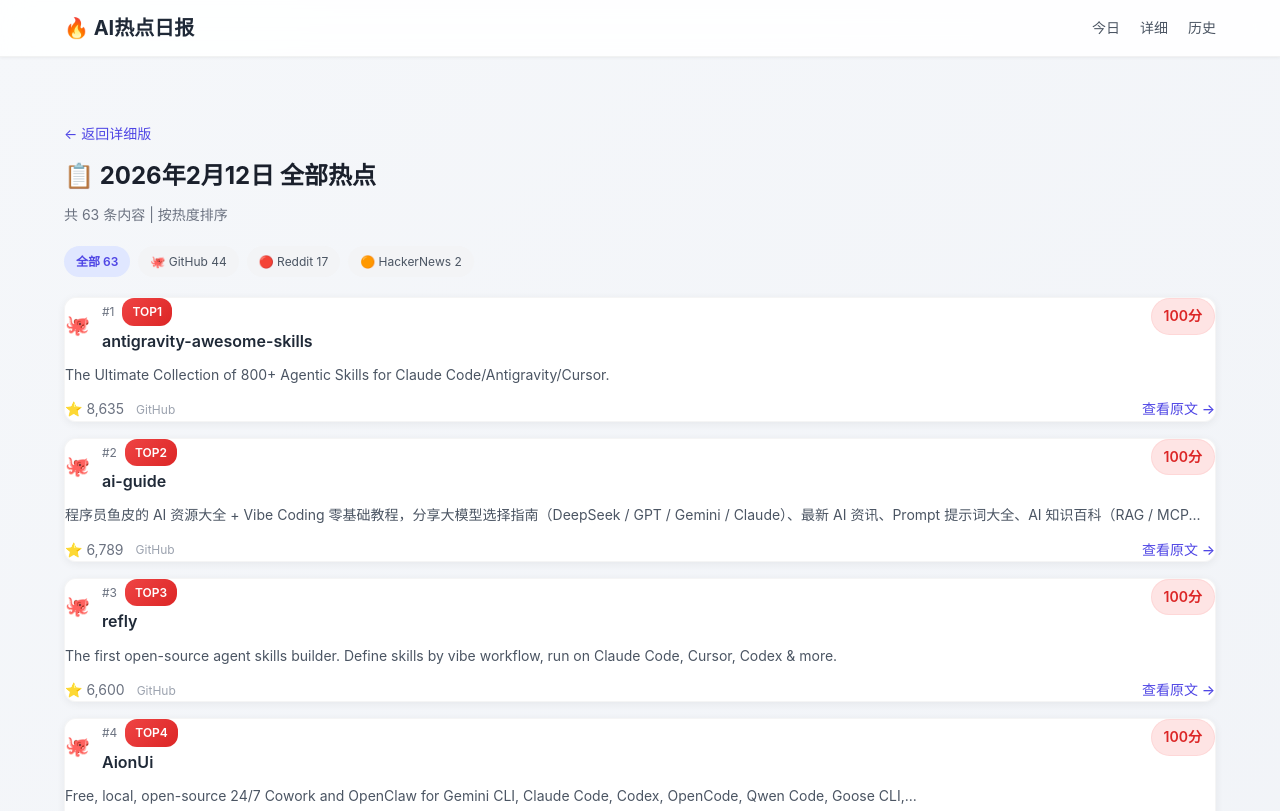
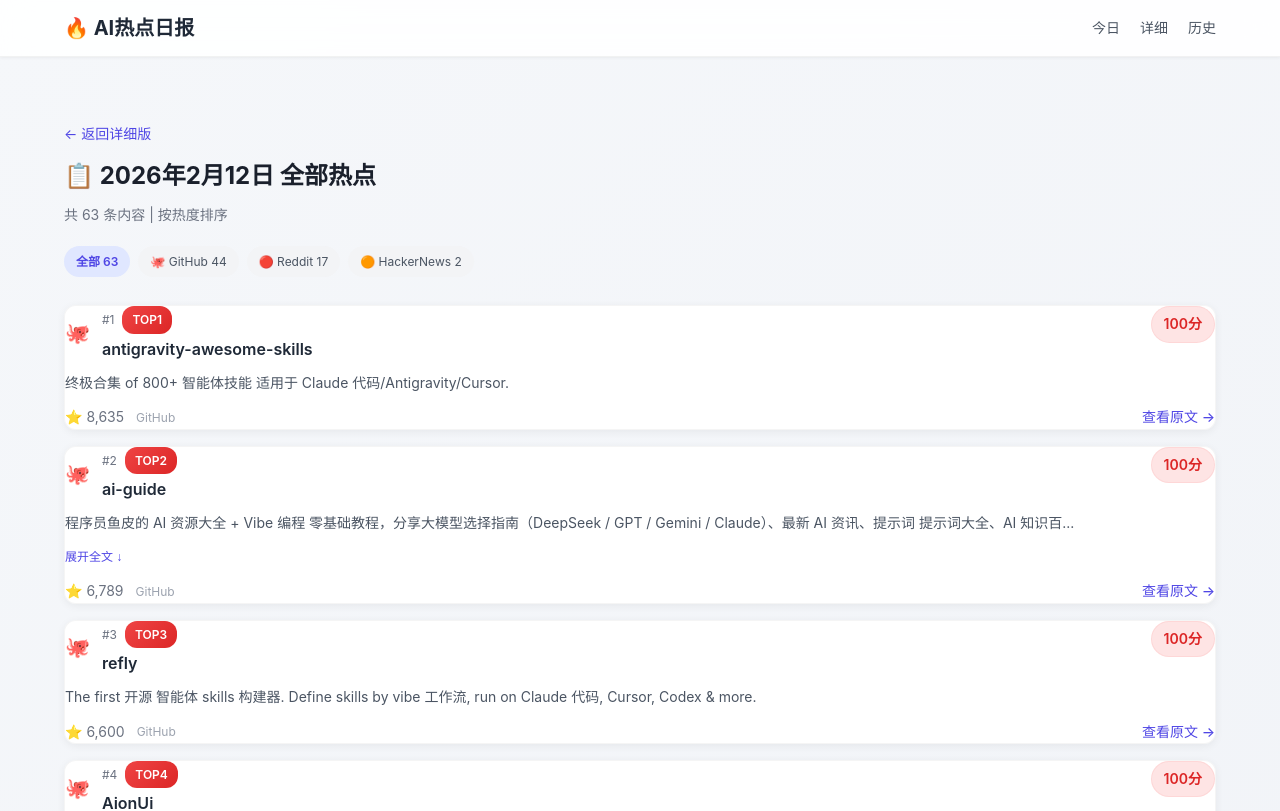
Before and after one commit to wample0105/ai-hotspot-daily, a Next.js app: page /all in a window 1280 px wide. Shown: the top 811 px of the page. Built offline with nearby package versions, Linux system fonts and the light colour scheme.

Commit message:
fix: 查看全部页面添加翻译+展开收起+骨架屏

```diff
--- a/app/all/page.tsx
+++ b/app/all/page.tsx
@@ -1,6 +1,8 @@
-import fs from 'fs'
-import path from 'path'
+'use client'
+
+import { useState } from 'react'
 import Link from 'next/link'
+import { translateText, smartSummary } from '@/lib/translate'
 
 interface HotspotItem {
   rank: number
@@ -23,21 +25,23 @@ interface HotspotReport {
   items: HotspotItem[]
 }
 
-function getLatestReport(): HotspotReport | null {
-  try {
-    const dataDir = path.join(process.cwd(), 'public', 'data', 'archive')
-    const dates = fs.readdirSync(dataDir).sort().reverse()
-
-    if (dates.length === 0) return null
-
-    const latestDate = dates[0]
-    const filePath = path.join(dataDir, latestDate, 'full.json')
-
-    const content = fs.readFileSync(filePath, 'utf8')
-    return JSON.parse(content)
-  } catch (error) {
-    return null
-  }
+// 骨架屏
+function SkeletonAllCard() {
+  return (
+    <div className="card-soft p-5">
+      <div style={{ display: 'flex', justifyContent: 'space-between', marginBottom: '12px' }}>
+        <div style={{ display: 'flex', gap: '12px', flex: 1 }}>
+          <div className="skeleton" style={{ width: '32px', height: '32px', borderRadius: '50%' }} />
+          <div style={{ flex: 1 }}>
+            <div className="skeleton" style={{ width: '60px', height: '16px', marginBottom: '8px' }} />
+            <div className="skeleton" style={{ width: '80%', height: '20px' }} />
+          </div>
+        </div>
+        <div className="skeleton" style={{ width: '60px', height: '28px', borderRadius: '20px' }} />
+      </div>
+      <div className="skeleton" style={{ width: '100%', height: '50px' }} />
+    </div>
+  )
 }
 
 function getEmoji(source: string): string {
@@ -62,11 +66,104 @@ function getSourceName(source: string): string {
   return names[source] || source
 }
 
+// 单个卡片（带翻译+展开收起）
+function AllItemCard({ item, index }: { item: HotspotItem; index: number }) {
+  const [isExpanded, setIsExpanded] = useState(false)
+
+  const displayText = item.summary || item.description || ''
+  const translatedText = translateText(displayText)
+  const isLongText = translatedText.length > 100
+  const showText = isExpanded ? translatedText : smartSummary(displayText, 100)
+
+  return (
+    <div className="card-soft p-5">
+      <div style={{ display: 'flex', alignItems: 'flex-start', justifyContent: 'space-between', marginBottom: '12px', gap: '12px' }}>
+        <div style={{ display: 'flex', alignItems: 'center', gap: '12px', flex: 1, minWidth: 0 }}>
+          <span style={{ fontSize: '1.25rem', flexShrink: 0 }}>{getEmoji(item.source)}</span>
+          <div style={{ minWidth: 0, flex: 1 }}>
+            <div style={{ display: 'flex', alignItems: 'center', gap: '8px', marginBottom: '4px', flexWrap: 'wrap' }}>
+              <span style={{ color: '#6b7280', fontSize: '0.75rem' }}>#{index + 1}</span>
+              {index < 10 && <span className="badge-hot">TOP{index + 1}</span>}
+              {index >= 10 && index < 20 && <span style={{ background: '#fef3c7', color: '#92400e', padding: '2px 8px', borderRadius: '12px', fontSize: '0.625rem', fontWeight: 600 }}>精华</span>}
+            </div>
+            <h2 style={{ fontSize: '1rem', fontWeight: 600, color: '#1f2937', margin: 0, lineHeight: 1.4, wordBreak: 'break-word' }}>
+              {item.title}
+            </h2>
+          </div>
+        </div>
+        <span className="badge-score">{item.relevanceScore}分</span>
+      </div>
+
+      <div style={{ marginBottom: '12px' }}>
+        <p style={{ color: '#4b5563', lineHeight: 1.6, fontSize: '0.875rem', margin: 0 }}>
+          {showText}
+        </p>
+
+        {isLongText && (
+          <button
+            onClick={() => setIsExpanded(!isExpanded)}
+            style={{
+              background: 'none',
+              border: 'none',
+              color: '#4f46e5',
+              fontSize: '0.75rem',
+              fontWeight: 500,
+              cursor: 'pointer',
+              padding: '4px 0',
+              marginTop: '8px'
+            }}
+          >
+            {isExpanded ? '收起 ↑' : '展开全文 ↓'}
+          </button>
+        )}
+      </div>
+
+      <div style={{ display: 'flex', alignItems: 'center', justifyContent: 'space-between', flexWrap: 'wrap', gap: '12px' }}>
+        <div style={{ display: 'flex', alignItems: 'center', gap: '12px', color: '#6b7280', fontSize: '0.875rem' }}>
+          {item.stars && <span>⭐ {item.stars.toLocaleString()}</span>}
+          <span style={{ color: '#9ca3af', fontSize: '0.75rem' }}>{getSourceName(item.source)}</span>
+        </div>
+
+        <a
+          href={item.url}
+          target="_blank"
+          rel="noopener noreferrer"
+          style={{ color: '#4f46e5', fontWeight: 500, fontSize: '0.875rem', textDecoration: 'none' }}
+        >
+          查看原文 →
+        </a>
+      </div>
+    </div>
+  )
+}
+
 export default function AllPage() {
-  const report = getLatestReport()
+  const [loading] = useState(false)
+  const [report, setReport] = useState<HotspotReport | null>(null)
 
-  if (!report) {
-    return <div>暂无数据</div>
+  // 从客户端获取数据
+  useState(() => {
+    fetch('/data/archive/2026-02-13/full.json')
+      .then(res => res.json())
+      .then(data => setReport(data))
+  })
+
+  if (loading || !report) {
+    return (
+      <div>
+        <div className="mb-6">
+          <Link href="/today" style={{ color: '#4f46e5', textDecoration: 'none', display: 'inline-block', marginBottom: '12px', fontSize: '0.875rem' }}>← 返回详细版</Link>
+          <div className="skeleton" style={{ width: '200px', height: '32px', marginBottom: '8px' }} />
+          <div className="skeleton" style={{ width: '150px', height: '16px' }} />
+        </div>
+
+        <div style={{ display: 'flex', flexDirection: 'column', gap: '16px' }}>
+          {[1, 2, 3, 4, 5].map(i => (
+            <SkeletonAllCard key={i} />
+          ))}
+        </div>
+      </div>
+    )
   }
 
   const allItems = report.items
@@ -92,12 +189,12 @@ export default function AllPage() {
       </div>
 
       {/* 来源筛选标签 */}
-      <div style={{ display: 'flex', gap: '8px', marginBottom: '20px', flexWrap: 'wrap' }}>
-        <span style={{ background: '#e0e7ff', color: '#4f46e5', padding: '6px 12px', borderRadius: '20px', fontSize: '0.75rem', fontWeight: 600 }}>
+      <div style={{ display: 'flex', gap: '8px', marginBottom: '20px', flexWrap: 'wrap', overflowX: 'auto', paddingBottom: '8px' }}>
+        <span style={{ background: '#e0e7ff', color: '#4f46e5', padding: '6px 12px', borderRadius: '20px', fontSize: '0.75rem', fontWeight: 600, whiteSpace: 'nowrap' }}>
           全部 {report.total}
         </span>
         {Object.entries(sourceStats).map(([source, count]) => (
-          <span key={source} style={{ background: '#f3f4f6', color: '#4b5563', padding: '6px 12px', borderRadius: '20px', fontSize: '0.75rem' }}>
+          <span key={source} style={{ background: '#f3f4f6', color: '#4b5563', padding: '6px 12px', borderRadius: '20px', fontSize: '0.75rem', whiteSpace: 'nowrap' }}>
             {getEmoji(source)} {getSourceName(source)} {count}
           </span>
         ))}
@@ -106,47 +203,13 @@ export default function AllPage() {
       {/* 全部列表 */}
       <div style={{ display: 'flex', flexDirection: 'column', gap: '16px' }}>
         {allItems.map((item, index) => (
-          <div key={item.rank} className="card-soft p-5">
-            <div style={{ display: 'flex', alignItems: 'flex-start', justifyContent: 'space-between', marginBottom: '12px', gap: '12px' }}>
-              <div style={{ display: 'flex', alignItems: 'center', gap: '12px', flex: 1 }}>
-                <span style={{ fontSize: '1.25rem' }}>{getEmoji(item.source)}</span>
-                <div style={{ flex: 1 }}>
-                  <div style={{ display: 'flex', alignItems: 'center', gap: '8px', marginBottom: '4px' }}>
-                    <span style={{ color: '#6b7280', fontSize: '0.75rem' }}>#{index + 1}</span>
-                    {index < 10 && <span className="badge-hot">TOP{index + 1}</span>}
-                  </div>
-                  <h2 style={{ fontSize: '1rem', fontWeight: 600, color: '#1f2937', margin: 0, lineHeight: 1.4 }}>{item.title}</h2>
-                </div>
-              </div>
-              <span className="badge-score">{item.relevanceScore}分</span>
-            </div>
-
-            <p style={{ color: '#4b5563', marginBottom: '12px', lineHeight: 1.6, fontSize: '0.875rem' }}>
-              {item.summary || item.description}
-            </p>
-
-            <div style={{ display: 'flex', alignItems: 'center', justifyContent: 'space-between', flexWrap: 'wrap', gap: '12px' }}>
-              <div style={{ display: 'flex', alignItems: 'center', gap: '12px', color: '#6b7280', fontSize: '0.875rem' }}>
-                {item.stars && <span>⭐ {item.stars.toLocaleString()}</span>}
-                <span style={{ color: '#9ca3af', fontSize: '0.75rem' }}>{getSourceName(item.source)}</span>
-              </div>
-
-              <a
-                href={item.url}
-                target="_blank"
-                rel="noopener noreferrer"
-                style={{ color: '#4f46e5', fontWeight: 500, fontSize: '0.875rem', textDecoration: 'none' }}
-              >
-                查看原文 →
-              </a>
-            </div>
-          </div>
+          <AllItemCard key={item.rank} item={item} index={index} />
         ))}
       </div>
 
       {/* 底部提示 */}
       <div style={{ marginTop: '32px', textAlign: 'center', padding: '24px', background: '#f9fafb', borderRadius: '12px' }}>
-        <p style={{ color: '#6b7280', fontSize: '0.875rem', marginBottom: '8px' }}>已显示全部 {report.total} 条热点</p>
+        <p style={{ color: '#6b7280', fontSize: '0.875rem', marginBottom: '8px' }}>已显示全部 {report.total} 条热点 🎉</p>
         <Link href="/today" style={{ color: '#4f46e5', fontWeight: 500, fontSize: '0.875rem', textDecoration: 'none' }}>← 返回 TOP 10</Link>
       </div>
     </div>
```
